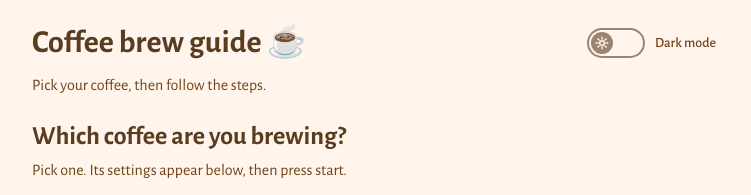
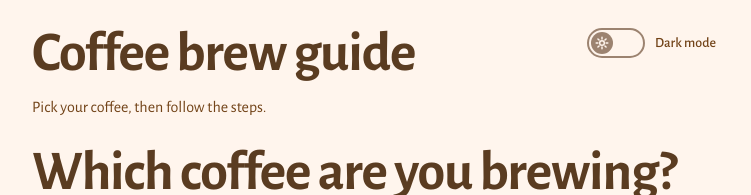
Before and after one commit to CristinaDesign/coffee-brew-guide, a plain HTML site: page index.html in a window 1280 px wide. Shown: the top 195 px of the page, without its empty margins (264-1015 px from the left). Drawn offline with nearby package versions, Linux system fonts and the light colour scheme.

Commit message:
Bigger headlines, no coffee icon in title
Co-Authored-By: Claude Sonnet 5.5 <noreply@anthropic.com>
Claude-Session: https://claude.ai/code/session_01GEzgXaumJPiaf2U7QvAdGj

```diff
--- a/index.html
+++ b/index.html
@@ -208,6 +208,7 @@
   --cg-text-lg: 18px;
   --cg-text-xl: 20px;
   --cg-text-title: 24px;
+  --cg-text-display: 56px; /* one big headline per page (landing or intro); 40px on phones */
 
   /* Shape, spacing, motion */
   --cg-radius-sm: 8px;
@@ -235,6 +236,10 @@ body {
   transition: background-color var(--cg-duration), color var(--cg-duration);
 }
 @media (prefers-reduced-motion: reduce) { * { transition: none !important; } }
+
+@media (max-width: 480px) {
+  :root { --cg-text-display: 40px; }
+}
 
 .cg-switch { display: inline-flex; align-items: center; gap: 10px; background: none; border: 0; padding: var(--cg-space-1);
   cursor: pointer; font: 500 var(--cg-text-sm) var(--cg-font-display); color: var(--cg-color-ink-2); }
@@ -343,7 +348,7 @@ body {
 body { margin: 0; }
 h1, h2, h3, p, ul, ol, dl, dd { margin: 0; }
 .wrap { max-width: 720px; margin: 0 auto; padding: var(--cg-space-5) max(16px, env(safe-area-inset-right)) var(--cg-space-6) max(16px, env(safe-area-inset-left)); display: grid; gap: var(--cg-space-5); }
-h1 { font-weight: 700; font-size: 32px; line-height: 1.15; }
+h1 { font-weight: 700; font-size: var(--cg-text-display); line-height: 1.05; letter-spacing: -0.02em; text-wrap: balance; }
 .top { display: flex; justify-content: space-between; align-items: flex-start; gap: var(--cg-space-4); flex-wrap: wrap; }
 .top > div { flex: 1 1 360px; min-width: 0; display: grid; gap: var(--cg-space-3); }
 .lede { color: var(--cg-color-ink-2); font-size: var(--cg-text-md); max-width: 62ch; }
@@ -353,6 +358,7 @@ h1 { font-weight: 700; font-size: 32px; line-height: 1.15; }
 .screen { display: grid; gap: var(--cg-space-4); }
 .screen h2 { font-weight: 700; font-size: 26px; line-height: 1.2; text-wrap: balance; }
 .screen h2:focus { outline: none; }
+#h-pick { font-size: var(--cg-text-display); line-height: 1.05; letter-spacing: -0.02em; }
 .head p { margin-top: 6px; color: var(--cg-color-ink-2); max-width: 60ch; }
 .actions { display: flex; gap: var(--cg-space-3); flex-wrap: wrap; align-items: center; }
 .cg-btn.big { min-height: 48px; padding-inline: var(--cg-space-5); font-size: var(--cg-text-lg); display: inline-flex; align-items: center; gap: var(--cg-space-2); }
@@ -458,7 +464,7 @@ h1 { font-weight: 700; font-size: 32px; line-height: 1.15; }
   .step { grid-template-columns: 1fr; padding: var(--cg-space-4); }
   .step .ico { width: 56px; height: 56px; font-size: 36px; }
 }
-@media (max-width: 400px) { h1 { font-size: 28px; } .screen h2 { font-size: 22px; } .celebrate h2 { font-size: 28px; } .bigval .n { font-size: 38px; } }
+@media (max-width: 400px) { .screen h2 { font-size: 22px; } #h-pick { font-size: var(--cg-text-display); } .celebrate h2 { font-size: 28px; } .bigval .n { font-size: 38px; } }
 @media (min-width: 641px) { .coffee .txt { display: contents; } }
 
 /* Motion: only when the person has not asked for less */
@@ -507,7 +513,7 @@ h1 { font-weight: 700; font-size: 32px; line-height: 1.15; }
 <div class="wrap">
   <header class="top">
     <div>
-      <h1>Coffee brew guide &#9749;</h1>
+      <h1>Coffee brew guide</h1>
       <p class="lede">Pick your coffee, then follow the steps.</p>
     </div>
     <button class="cg-switch" id="theme" type="button" role="switch" aria-checked="false">
```
